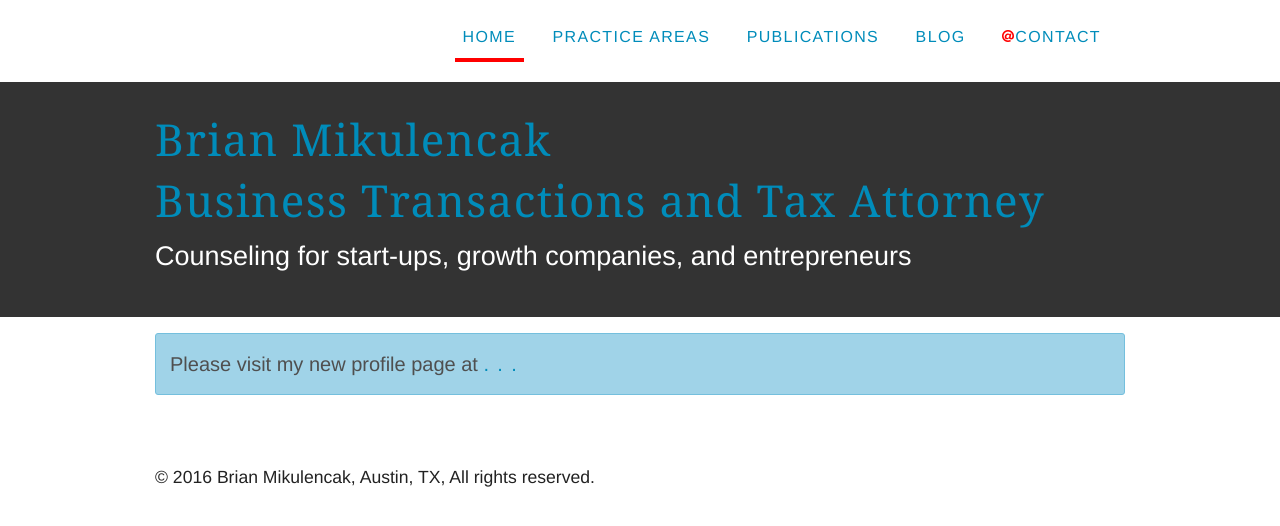
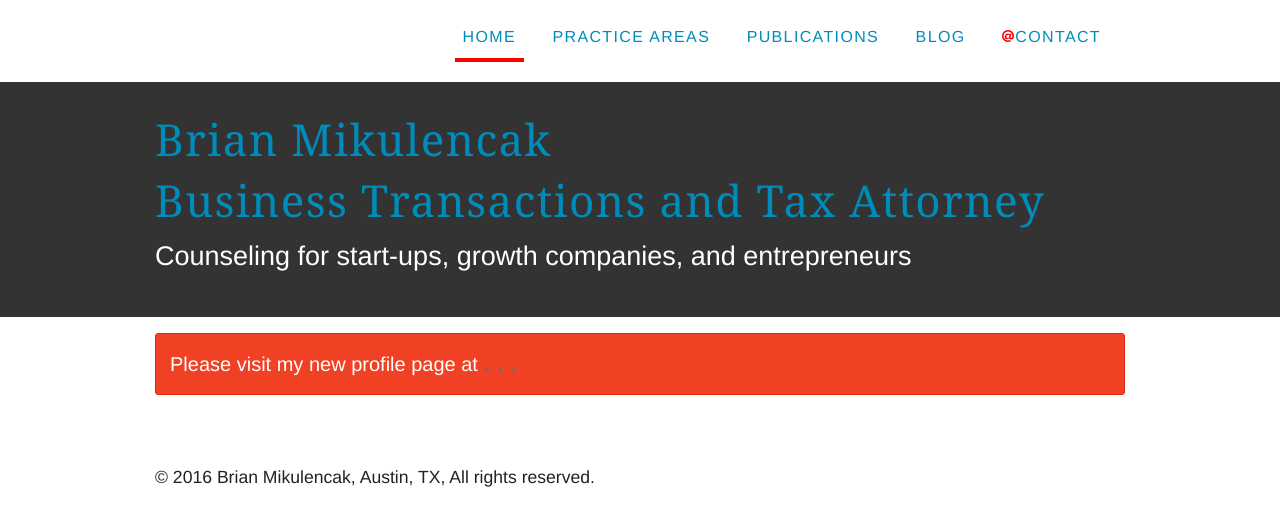
Before and after one commit to brianmik/bmaustinlaw, a Jekyll site: the page built from index.html, in a window 1280 px wide. Shown: the top 526 px of the page. Built offline with Jekyll 4.4.1, drawn with Linux system fonts in a browser that asks for light colours.

Commit message:
red alert

```diff
--- a/contact.html
+++ b/contact.html
@@ -6,7 +6,7 @@ title:  Contact Me
 <div id="middle">
 	<div class="row">
 		<div class="large-12 columns">
-    <p class="alert-box info radius large">Please visit my new profile page at <a href="">. . .</a></p>
+    <p class="alert-box alert radius large">Please visit my new profile page at <a href="">. . .</a></p>
 <!--
       <section>
   			<div class="row">
--- a/index.html
+++ b/index.html
@@ -6,7 +6,7 @@ title: Brian Mikulencak Business Transactions and Tax Attorney - Home
 <div id="middle">
 	<div class="row">
 		<div class="large-12 columns">
-    <p class="alert-box info radius large">Please visit my new profile page at <a href="">. . .</a></p>
+    <p class="alert-box alert radius large">Please visit my new profile page at <a href="">. . .</a></p>
       <!--<ul class="large-block-grid-2 list-none">
         <li>
           <section>
```
